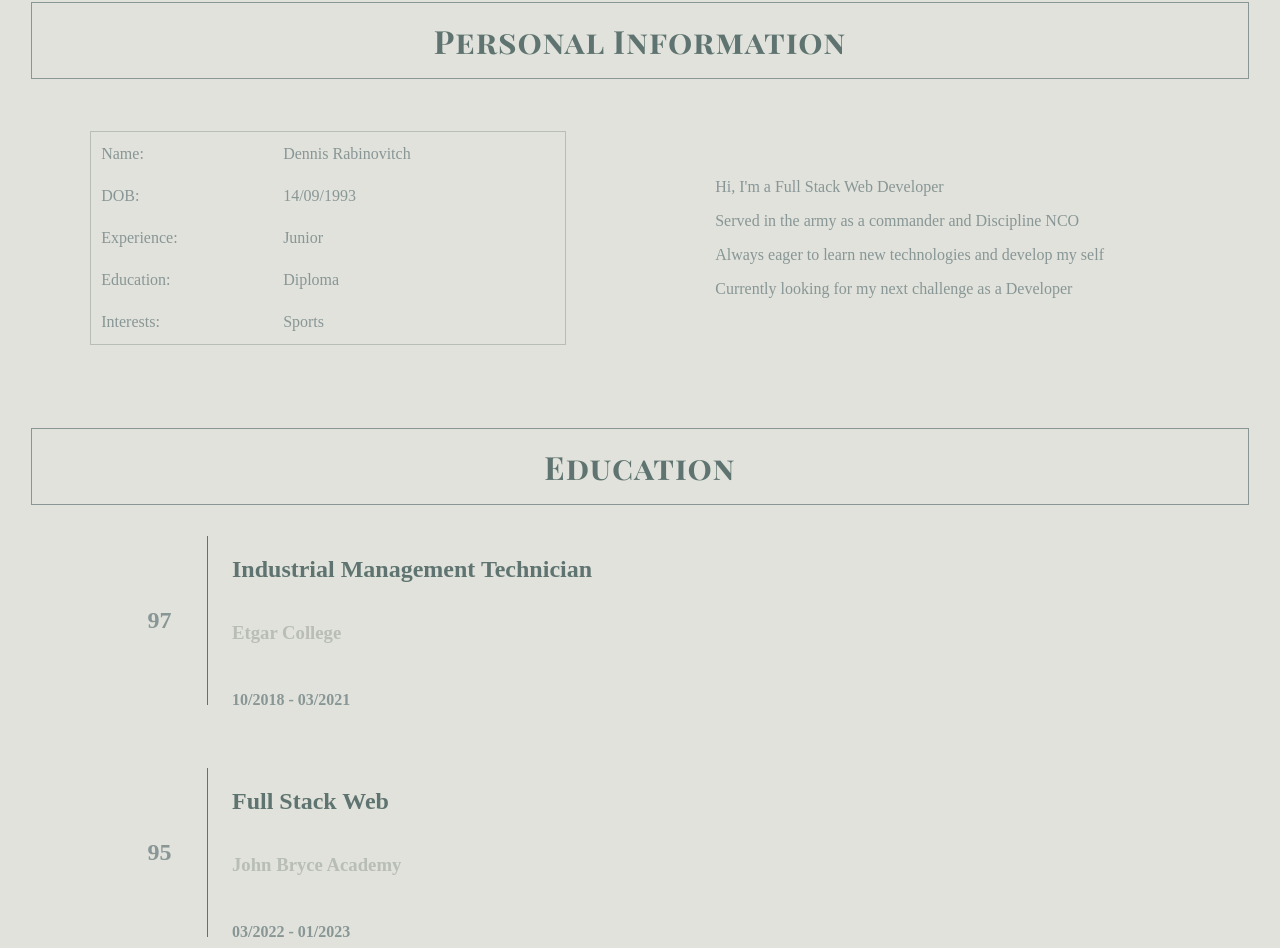
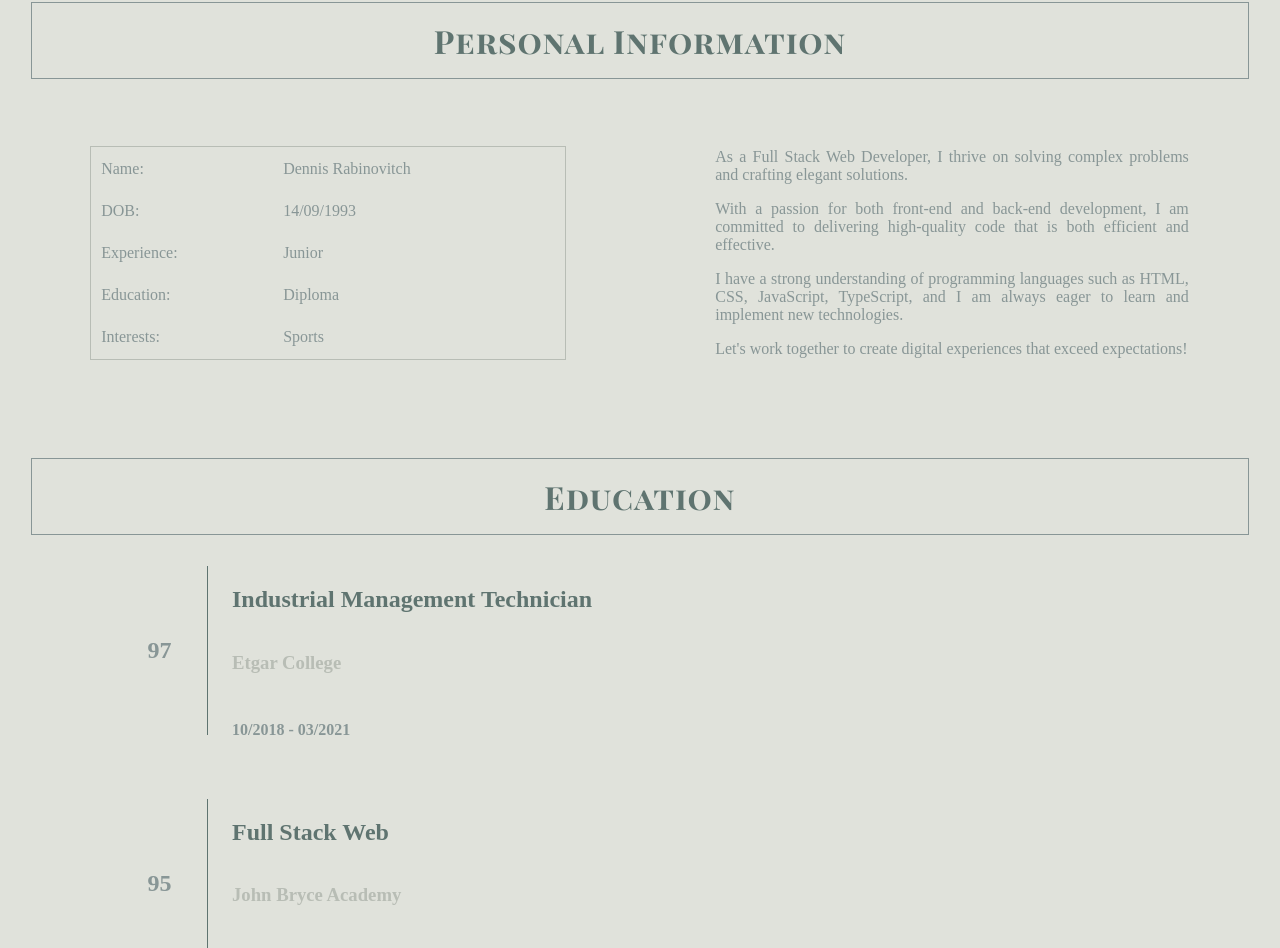
Before and after one commit to DennisR93/Portfolio, an Angular app: page / in a window 1280 px wide. Shown: the part 936-1884 px from the top of the page. Built offline with nearby package versions, Linux system fonts and the light colour scheme; a web font is replaced by a local one.

Commit message:
edit personal info

```diff
--- a/src/app/components/home-area/personal-info/personal-info.component.ts
+++ b/src/app/components/home-area/personal-info/personal-info.component.ts
@@ -15,9 +15,9 @@ export class PersonalInfoComponent {
   ]
 
   aboutMe: string[] = [
-    "Hi, I'm a Full Stack Web Developer",
-    "Served in the army as a commander and Discipline NCO",
-    "Always eager to learn new technologies and develop my self",
-    "Currently looking for my next challenge as a Developer"
+    "As a Full Stack Web Developer, I thrive on solving complex problems and crafting elegant solutions.",
+    "With a passion for both front-end and back-end development, I am committed to delivering high-quality code that is both efficient and effective.",
+    "I have a strong understanding of programming languages such as HTML, CSS, JavaScript, TypeScript, and I am always eager to learn and implement new technologies.",
+    "Let's work together to create digital experiences that exceed expectations!"
   ]
 }
```
